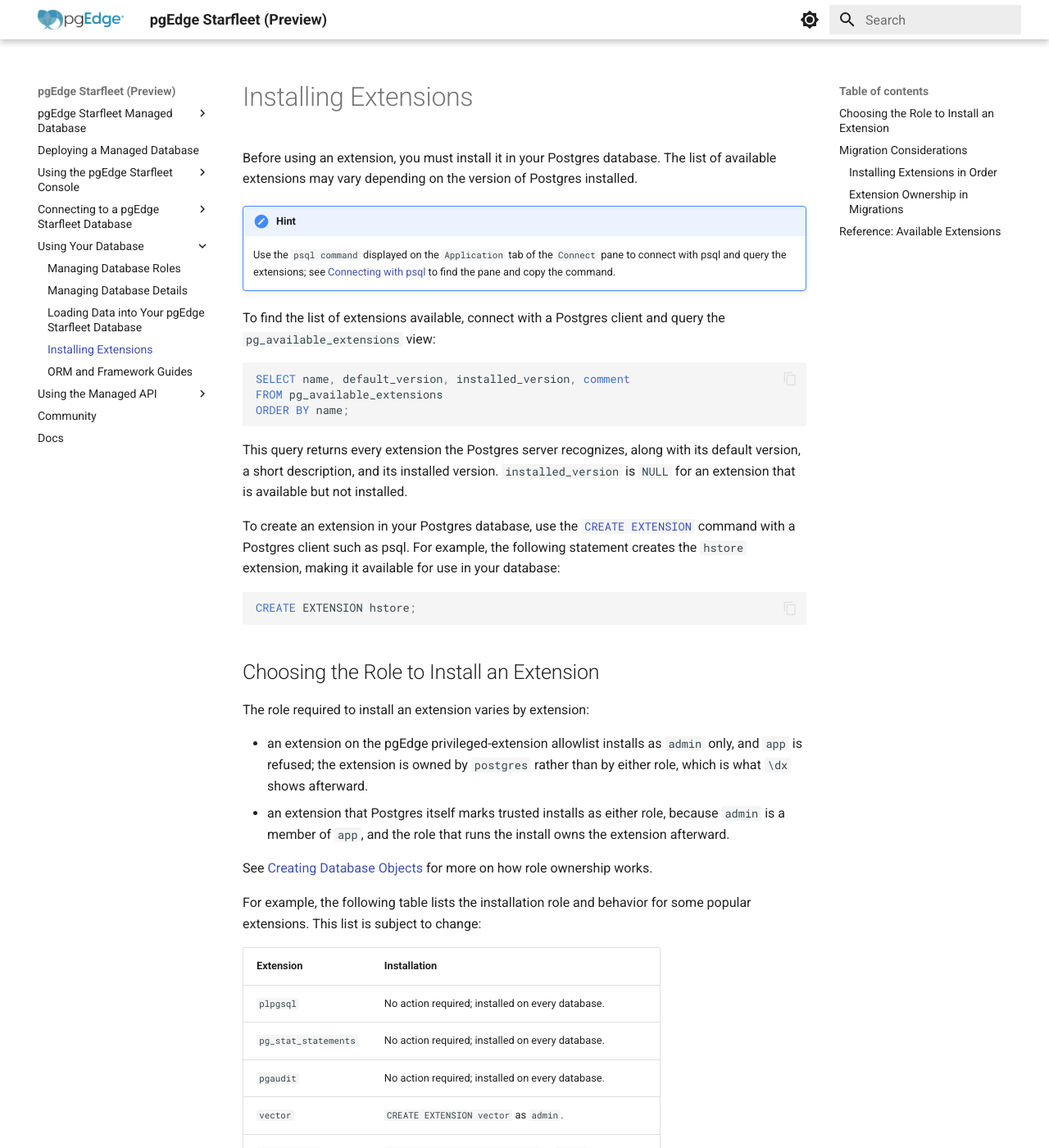
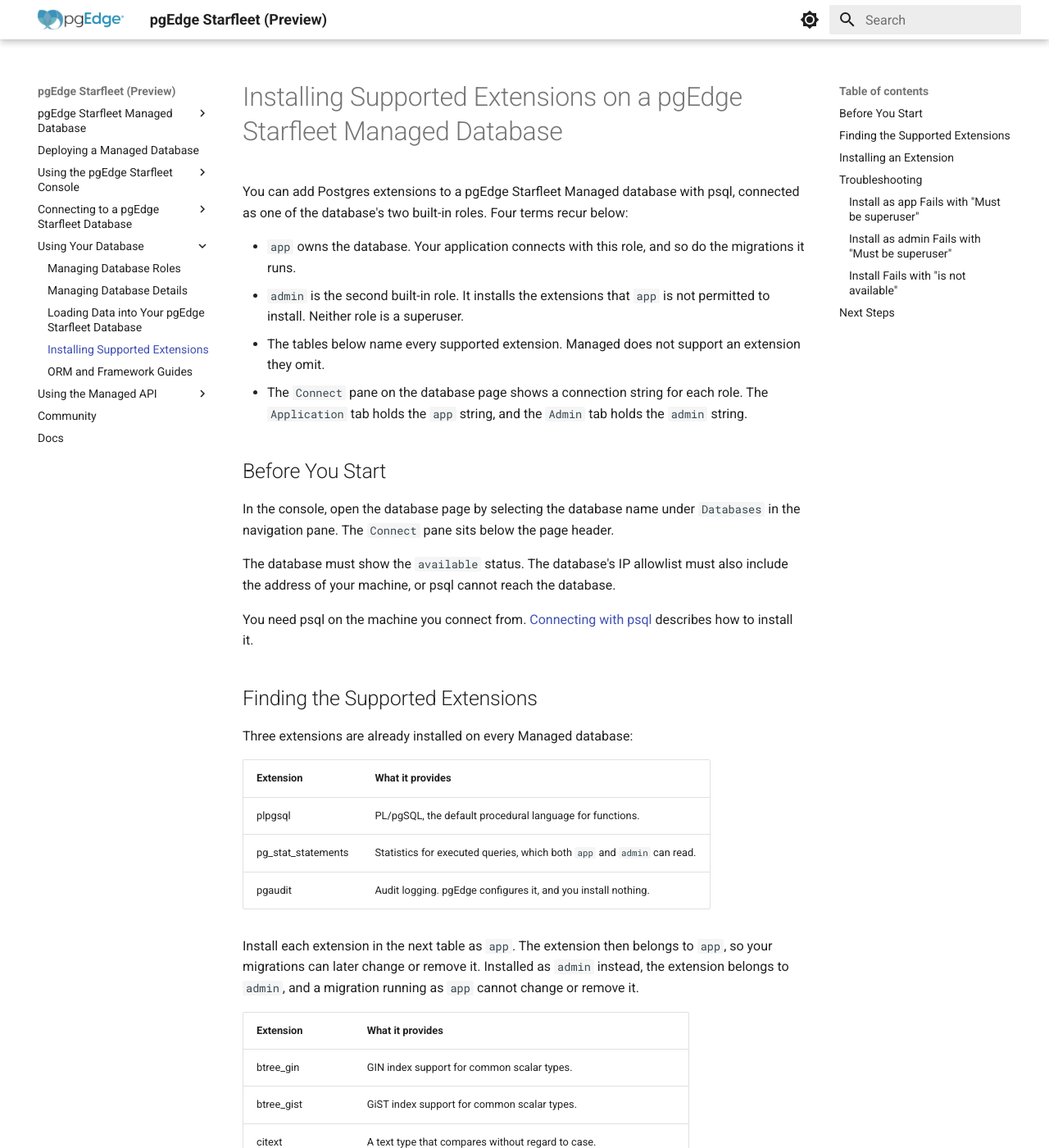
Before and after one commit to pgEdge/pgedge-starfleet-docs, an MkDocs documentation site: the page built from docs/managed/using_database/managed_extensions.md, in a window 1280 px wide and 1400 px high. Shown: the whole window at 82% size. Built offline with MkDocs 1.6.1 and Material for MkDocs 9.7.7, drawn with Linux system fonts in a browser that asks for light colours; some of the changed text lies outside the part shown.

Commit message:
docs: document supported extensions on Managed
Rewrite the extensions page around the 28 extensions that install and
work for an application on Postgres 16, 17 and 18: three preinstalled,
21 installed as app, four as admin. Route the reader to both
connection strings through the console's Connect pane, and cover the
three refusals psql prints.

Drop pg_cron from the admin examples on the roles and ORM pages, and
install vector as admin in the RAG walkthrough, where app is refused.

````diff
--- a/docs/managed/using_database/managed_extensions.md
+++ b/docs/managed/using_database/managed_extensions.md
@@ -1,190 +1,151 @@
-# Installing Extensions
+# Installing Supported Extensions on a pgEdge Starfleet Managed Database
 
-Before using an extension, you must install it in your Postgres database.
-The list of available extensions may vary depending on the version of
-Postgres installed.
+You can add Postgres extensions to a pgEdge Starfleet Managed database
+with psql, connected as one of the database's two built-in roles. Four
+terms recur below:
 
-!!! hint
+- `app` owns the database. Your application connects with this role,
+  and so do the migrations it runs.
+- `admin` is the second built-in role. It installs the extensions that
+  `app` is not permitted to install. Neither role is a superuser.
+- The tables below name every supported extension. Managed does not
+  support an extension they omit.
+- The `Connect` pane on the database page shows a connection string for
+  each role. The `Application` tab holds the `app` string, and the
+  `Admin` tab holds the `admin` string.
 
-    Use the `psql command` displayed on the `Application` tab of the
-    `Connect` pane to connect with psql and query the extensions; see
-    [Connecting with psql](../connecting/managed_psql.md) to find the pane and
-    copy the command.
+## Before You Start
 
-To find the list of extensions available, connect with a Postgres client
-and query the `pg_available_extensions` view:
+In the console, open the database page by selecting the database name
+under `Databases` in the navigation pane. The `Connect` pane sits below
+the page header.
 
-```sql
-SELECT name, default_version, installed_version, comment
-FROM pg_available_extensions
-ORDER BY name;
-```
+The database must show the `available` status. The database's IP
+allowlist must also include the address of your machine, or psql
+cannot reach the database.
 
-This query returns every extension the Postgres server recognizes, along
-with its default version, a short description, and its installed
-version. `installed_version` is `NULL` for an extension that is
-available but not installed.
+You need psql on the machine you connect from.
+[Connecting with psql](../connecting/managed_psql.md) describes how to
+install it.
 
-To create an extension in your Postgres database, use the
-[`CREATE EXTENSION`](https://www.postgresql.org/docs/current/sql-createextension.html)
-command with a Postgres client such as psql. For example, the following
-statement creates the `hstore` extension, making it available for use in
-your database:
+## Finding the Supported Extensions
 
-```sql
-CREATE EXTENSION hstore;
-```
+Three extensions are already installed on every Managed database:
 
-## Choosing the Role to Install an Extension
+| Extension | What it provides |
+|---|---|
+| plpgsql | PL/pgSQL, the default procedural language for functions. |
+| pg_stat_statements | Statistics for executed queries, which both `app` and `admin` can read. |
+| pgaudit | Audit logging. pgEdge configures it, and you install nothing. |
 
-The role required to install an extension varies by extension:
+Install each extension in the next table as `app`. The extension then
+belongs to `app`, so your migrations can later change or remove it.
+Installed as `admin` instead, the extension belongs to `admin`, and a
+migration running as `app` cannot change or remove it.
 
-* an extension on the pgEdge privileged-extension allowlist installs
-  as `admin` only, and `app` is refused; the extension is owned by
-  `postgres` rather than by either role, which is what `\dx` shows
-  afterward.
-* an extension that Postgres itself marks trusted installs as either
-  role, because `admin` is a member of `app`, and the role that runs
-  the install owns the extension afterward.
+| Extension | What it provides |
+|---|---|
+| btree_gin | GIN index support for common scalar types. |
+| btree_gist | GiST index support for common scalar types. |
+| citext | A text type that compares without regard to case. |
+| cube | A data type for multidimensional cubes. |
+| dict_int | Full-text search handling for integer tokens. |
+| fuzzystrmatch | Functions for string similarity and sound-alike matching. |
+| hstore | A data type for sets of key and value pairs. |
+| intarray | Operators and index support for integer arrays. |
+| isn | Data types for ISBN, ISSN and other product numbering standards. |
+| lo | A `lo` data type and a trigger that removes orphaned large objects. |
+| ltree | A data type for labels arranged in a tree. |
+| pg_trgm | Similarity search based on trigrams. |
+| pgcrypto | Hashing and encryption functions. |
+| pgmq | A message queue stored in Postgres tables. |
+| seg | A data type for floating-point intervals and line segments. |
+| tablefunc | Functions that return tables, including crosstab. |
+| tcn | A trigger function that sends a notification when a table changes. |
+| tsm_system_rows | A `TABLESAMPLE` method that stops after a set number of rows. |
+| tsm_system_time | A `TABLESAMPLE` method that stops after a set time. |
+| unaccent | A full-text search dictionary that removes accents. |
+| uuid-ossp | Functions that generate UUIDs. |
 
-See [Creating Database Objects](managed_roles.md#creating-database-objects)
-for more on how role ownership works.
+Install each extension in the next table as `admin`. The extension then
+belongs to `postgres`, and queries run as `app` still work with it:
 
-For example, the following table lists the installation role and
-behavior for some popular extensions. This list is subject to change:
+| Extension | What it provides |
+|---|---|
+| vector | Vector types with distance operators, and HNSW and IVFFlat indexes. |
+| postgis | Geometry and geography types with spatial functions. |
+| postgis_raster | Raster support for PostGIS. |
+| postgis_sfcgal | Advanced 2D and 3D geometry functions from the SFCGAL library. |
 
-| Extension | Installation |
-|---|---|
-| `plpgsql` | No action required; installed on every database. |
-| `pg_stat_statements` | No action required; installed on every database. |
-| `pgaudit` | No action required; installed on every database. |
-| `vector` | `CREATE EXTENSION vector` as `admin`. |
-| `vchord_bm25` | `CREATE EXTENSION vchord_bm25` as `admin`. |
-| `postgis` | `CREATE EXTENSION postgis` as `admin`. |
-| `pg_cron` | `CREATE EXTENSION pg_cron` as `admin`. |
-| `pgcrypto` | `CREATE EXTENSION pgcrypto` as either role. Prefer `app`. |
-| `citext` | `CREATE EXTENSION citext` as either role. Prefer `app`. |
-| `hstore` | `CREATE EXTENSION hstore` as either role. Prefer `app`. |
-| `ltree` | `CREATE EXTENSION ltree` as either role. Prefer `app`. |
-| `pg_trgm` | `CREATE EXTENSION pg_trgm` as either role. Prefer `app`. |
+Every extension behaves the same way on Postgres 16, 17 and 18.
 
-To install an extension that the table does not list, attempt the
-installation and review the resulting message. A refused installation
-attempt returns `Must be superuser to create this extension`; what
-that means depends on the role that attempted the install:
+## Installing an Extension
 
-* connected as `app`, the extension is either allowlisted or
-  unavailable; try again as `admin`.
-* connected as `admin` and refused again, the extension cannot be
-  installed by any role on the database.
+Before you load a schema, install each extension that the schema
+depends on. Otherwise the load fails when it reaches an object that
+needs a missing extension.
 
-## Migration Considerations
+1. On the `Connect` pane, select the `Application` tab.
 
-Migrating a schema and its data onto pgEdge Starfleet raises two
-considerations beyond a single extension install: the order in which you
-connect to install extensions, and which role owns them afterward.
+2. Select the copy icon at the right end of the `Connection string` field.
 
-### Installing Extensions in Order
+    The copied string includes the `app` password, although the screen
+    hides the password.
 
-If a schema and data load needs both an allowlisted extension and a
-trusted extension, install the allowlisted extension first:
+3. Install an extension that the `app` table names, replacing
+   `<app-connection-string>` with the string you copied:
 
-1.  Connect as `admin` and install the allowlisted extensions the schema
-    depends on.
+        psql "<app-connection-string>" \
+            -c 'CREATE EXTENSION IF NOT EXISTS pgcrypto'
 
-2.  Connect as `app`, install the trusted ones, then load the schema and the
-    data.
+    psql prints `CREATE EXTENSION`. Never install pgmq with the `admin`
+    string, because pgmq installed that way refuses `app` access to its
+    queues.
 
-Loading a schema before its extensions exist causes the load to fail. See
-[Loading Data into Your pgEdge Starfleet Database](managed_loading_data.md) for the
-complete load sequence.
+4. Select the `Admin` tab, then select the copy icon at the right end of
+   the `Connection string` field.
 
-### Extension Ownership in Migrations
+5. Install an extension that the `admin` table names, replacing
+   `<admin-connection-string>` with the `admin` string:
 
-Most migration tools connect as `app`, so install trusted extensions such as
-`pgcrypto` and `citext` as `app`, or let the migration's own
-`CREATE EXTENSION IF NOT EXISTS` syntax manage the installation. Allowlisted
-extensions are always owned by `postgres` regardless of who installs them,
-so the role makes no difference to their ownership.
+        psql "<admin-connection-string>" \
+            -c 'CREATE EXTENSION IF NOT EXISTS vector'
 
-## Reference: Available Extensions
+6. Confirm the owner of each installed extension:
 
-The following table lists every extension available on a pgEdge
-Starfleet database, as returned by the `pg_available_extensions` query
-described above. `Installed Version` is `-` for an extension that is
-available but not installed. The list can change as pgEdge Starfleet
-upgrades Postgres or updates the underlying extension set; query
-`pg_available_extensions` yourself for the current list.
+        psql "<app-connection-string>" \
+            -c 'SELECT extname, extowner::regrole FROM pg_extension'
 
-| Extension | Default Version | Installed Version | Description |
-|---|---|---|---|
-| `address_standardizer` | 3.6.4 | - | Used to parse an address into constituent elements. Generally used to support geocoding address normalization step. |
-| `address_standardizer_data_us` | 3.6.4 | - | Address Standardizer US dataset example |
-| `amcheck` | 1.4 | - | functions for verifying relation integrity |
-| `autoinc` | 1.0 | - | functions for autoincrementing fields |
-| `bloom` | 1.0 | - | bloom access method - signature file based index |
-| `btree_gin` | 1.3 | - | support for indexing common datatypes in GIN |
-| `btree_gist` | 1.7 | - | support for indexing common datatypes in GiST |
-| `citext` | 1.6 | - | data type for case-insensitive character strings |
-| `cube` | 1.5 | - | data type for multidimensional cubes |
-| `dblink` | 1.2 | - | connect to other PostgreSQL databases from within a database |
-| `dict_int` | 1.0 | - | text search dictionary template for integers |
-| `dict_xsyn` | 1.0 | - | text search dictionary template for extended synonym processing |
-| `earthdistance` | 1.2 | - | calculate great-circle distances on the surface of the Earth |
-| `file_fdw` | 1.0 | - | foreign-data wrapper for flat file access |
-| `fuzzystrmatch` | 1.2 | - | determine similarities and distance between strings |
-| `hstore` | 1.8 | - | data type for storing sets of (key, value) pairs |
-| `hstore_plperl` | 1.0 | - | transform between hstore and plperl |
-| `hstore_plperlu` | 1.0 | - | transform between hstore and plperlu |
-| `insert_username` | 1.0 | - | functions for tracking who changed a table |
-| `intagg` | 1.1 | - | integer aggregator and enumerator (obsolete) |
-| `intarray` | 1.5 | - | functions, operators, and index support for 1-D arrays of integers |
-| `isn` | 1.2 | - | data types for international product numbering standards |
-| `jsonb_plperl` | 1.0 | - | transform between jsonb and plperl |
-| `jsonb_plperlu` | 1.0 | - | transform between jsonb and plperlu |
-| `lo` | 1.1 | - | Large Object maintenance |
-| `lolor` | 1.2.2 | - | Large Objects support for logical replication |
-| `ltree` | 1.3 | - | data type for hierarchical tree-like structures |
-| `moddatetime` | 1.0 | - | functions for tracking last modification time |
-| `pageinspect` | 1.12 | - | inspect the contents of database pages at a low level |
-| `pg_buffercache` | 1.5 | - | examine the shared buffer cache |
-| `pg_cron` | 1.6 | - | Job scheduler for PostgreSQL |
-| `pg_freespacemap` | 1.2 | - | examine the free space map (FSM) |
-| `pg_prewarm` | 1.2 | - | prewarm relation data |
-| `pg_stat_monitor` | 2.3 | - | The pg_stat_monitor is a PostgreSQL Query Performance Monitoring tool, based on PostgreSQL contrib module pg_stat_statements. pg_stat_monitor provides aggregated statistics, client information, plan details including plan, and histogram information. |
-| `pg_stat_statements` | 1.11 | 1.11 | track planning and execution statistics of all SQL statements executed |
-| `pg_surgery` | 1.0 | - | extension to perform surgery on a damaged relation |
-| `pg_tokenizer` | 0.1.1 | - | pg_tokenizer |
-| `pg_trgm` | 1.6 | - | text similarity measurement and index searching based on trigrams |
-| `pg_visibility` | 1.2 | - | examine the visibility map (VM) and page-level visibility info |
-| `pg_walinspect` | 1.1 | - | functions to inspect contents of PostgreSQL Write-Ahead Log |
-| `pgaudit` | 17.1 | 17.1 | provides auditing functionality |
-| `pgcrypto` | 1.3 | - | cryptographic functions |
-| `pgedge_safesession` | 1.0 | - | Enforce read-only sessions for specified roles |
-| `pgedge_vectorizer` | 1.1 | - | Asynchronous text chunking and vectorization for PostgreSQL |
-| `pgmq` | 1.12.0 | - | A lightweight message queue. Like AWS SQS and RSMQ but on Postgres. |
-| `pgrowlocks` | 1.2 | - | show row-level locking information |
-| `pgstattuple` | 1.5 | - | show tuple-level statistics |
-| `plpgsql` | 1.0 | 1.0 | PL/pgSQL procedural language |
-| `postgis` | 3.6.4 | - | PostGIS geometry and geography spatial types and functions |
-| `postgis_raster` | 3.6.4 | - | PostGIS raster types and functions |
-| `postgis_sfcgal` | 3.6.4 | - | PostGIS SFCGAL functions |
-| `postgis_tiger_geocoder` | 3.6.4 | - | PostGIS tiger geocoder and reverse geocoder |
-| `postgis_topology` | 3.6.4 | - | PostGIS topology spatial types and functions |
-| `postgres_fdw` | 1.1 | - | foreign-data wrapper for remote PostgreSQL servers |
-| `refint` | 1.0 | - | functions for implementing referential integrity (obsolete) |
-| `seg` | 1.4 | - | data type for representing line segments or floating-point intervals |
-| `snowflake` | 2.6.0 | - | Snowflake style IDs for PostgreSQL |
-| `spock` | 5.0.11 | - | PostgreSQL Logical Replication |
-| `sslinfo` | 1.2 | - | information about SSL certificates |
-| `system_stats` | 4.0 | - | EnterpriseDB system statistics for PostgreSQL |
-| `tablefunc` | 1.0 | - | functions that manipulate whole tables, including crosstab |
-| `tcn` | 1.0 | - | Triggered change notifications |
-| `tsm_system_rows` | 1.0 | - | TABLESAMPLE method which accepts number of rows as a limit |
-| `tsm_system_time` | 1.0 | - | TABLESAMPLE method which accepts time in milliseconds as a limit |
-| `unaccent` | 1.1 | - | text search dictionary that removes accents |
-| `uuid-ossp` | 1.1 | - | generate universally unique identifiers (UUIDs) |
-| `vchord_bm25` | 0.2.2 | - | vchord_bm25: A postgresql extension for bm25 ranking algorithm |
-| `vector` | 0.8.5 | - | vector data type and ivfflat and hnsw access methods |
-| `vectorize` | 0.23.0 | - | The simplest way to do vector search on Postgres |
-| `xml2` | 1.1 | - | XPath querying and XSLT |
+    An extension from the `app` table shows `app`, and an extension
+    from the `admin` table shows `postgres`. The psql `\dx` command
+    lists extensions without their owners.
+
+## Troubleshooting
+
+Each of the following errors means psql refused the install and exited
+with status 1.
+
+### Install as `app` Fails with "Must be superuser"
+
+psql prints `permission denied to create extension "<name>"` with the
+hint `Must be superuser to create this extension`. `app` cannot
+install that extension. Where the `admin` table names the extension,
+install it with the `admin` string instead.
+
+### Install as `admin` Fails with "Must be superuser"
+
+psql prints the same message and hint while connected as `admin`. No
+role on Managed has permission to install that extension. Take that
+dependency out of the schema, then load the schema.
+
+### Install Fails with "is not available"
+
+psql prints `extension "<name>" is not available`. Managed does not
+include that extension. Remove that extension from the schema before
+you load it.
+
+## Next Steps
+
+[Loading Data into Your pgEdge Starfleet Database](managed_loading_data.md)
+describes how to load a schema and its data after you install the
+extensions the schema needs.
--- a/mkdocs.yml
+++ b/mkdocs.yml
@@ -63,7 +63,7 @@ nav:
     - Managing Database Roles: managed/using_database/managed_roles.md
     - Managing Database Details: managed/using_database/managed_database_details.md
     - Loading Data into Your pgEdge Starfleet Database: managed/using_database/managed_loading_data.md
-    - Installing Extensions: managed/using_database/managed_extensions.md
+    - Installing Supported Extensions: managed/using_database/managed_extensions.md
     - ORM and Framework Guides: managed/using_database/managed_orm_guides.md
   - Using the Managed API:
     - Overview: managed/api/managed_index.md
````
Also changed, not shown: docs/managed/serving_ai_content/managed_rag.md (+6 -4 lines), docs/managed/using_database/managed_loading_data.md (+1 -1 lines), docs/managed/using_database/managed_orm_guides.md (+5 -4 lines), docs/managed/using_database/managed_roles.md (+2 -2 lines).
